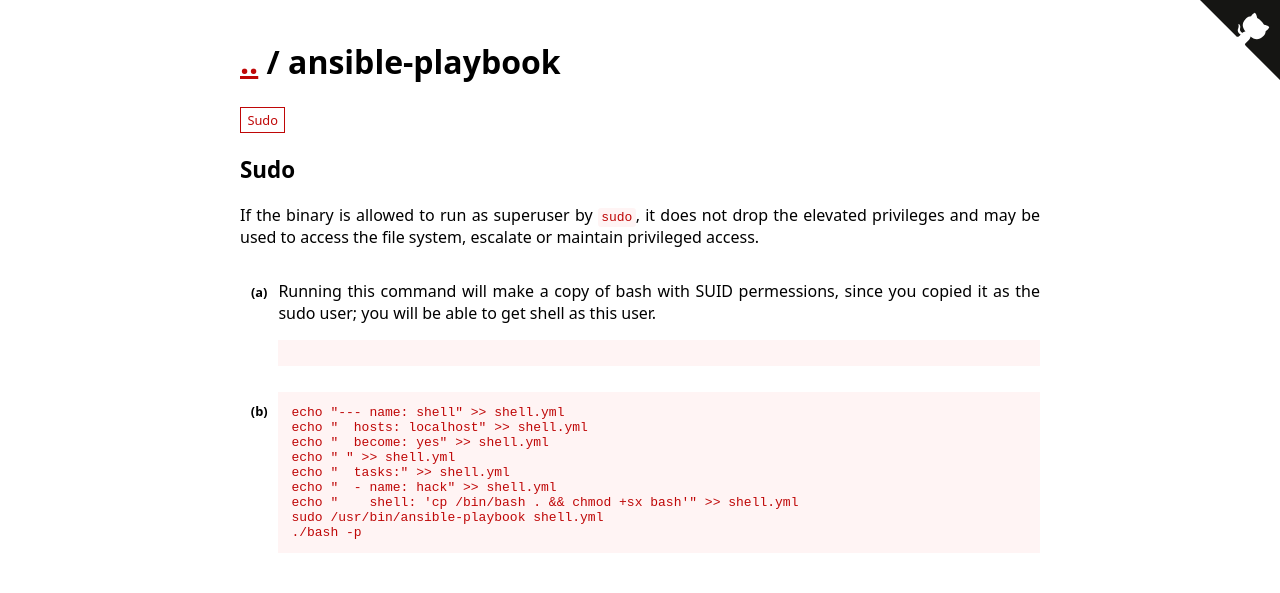
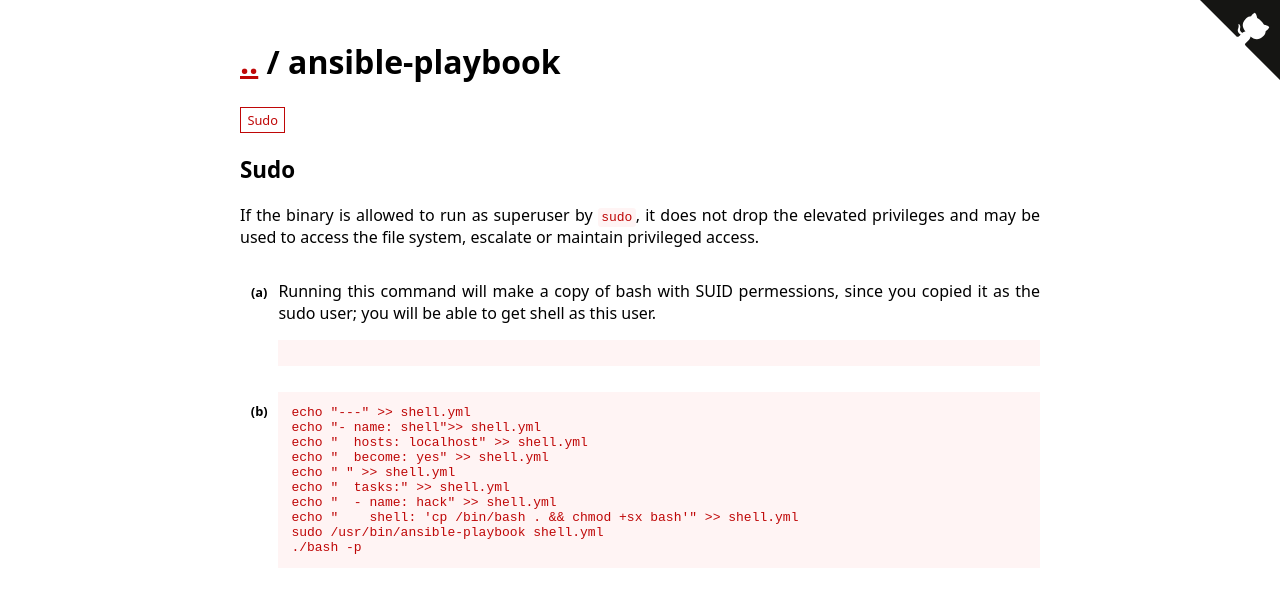
Before and after one commit to GTFOBins/GTFOBins.github.io, a Jekyll site: the page built from _gtfobins/ansible-playbook.md, in a window 1280 px wide. Shown: the top 593 px of the page. Built offline with Jekyll 4.4.1, drawn with Linux system fonts in a browser that asks for light colours.

Commit message:
Fixing syntax error in ansible-playbook

```diff
--- a/_gtfobins/ansible-playbook.md
+++ b/_gtfobins/ansible-playbook.md
@@ -3,7 +3,8 @@ functions:
   sudo:
     - description: Running this command will make a copy of bash with SUID permessions, since you copied it as the sudo user; you will be able to get shell as this user.
     - code: |
-        echo "--- name: shell" >> shell.yml
+        echo "---" >> shell.yml
+        echo "- name: shell">> shell.yml
         echo "  hosts: localhost" >> shell.yml
         echo "  become: yes" >> shell.yml
         echo " " >> shell.yml
```
